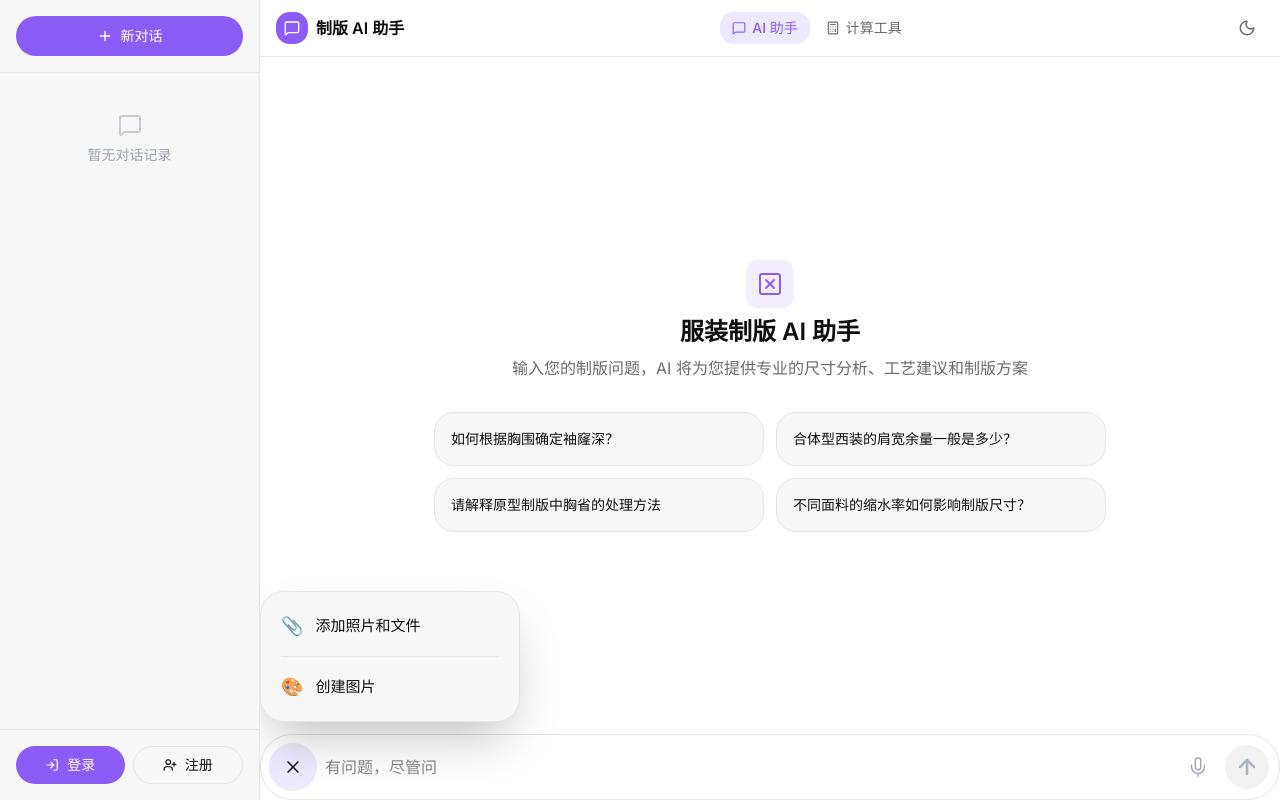
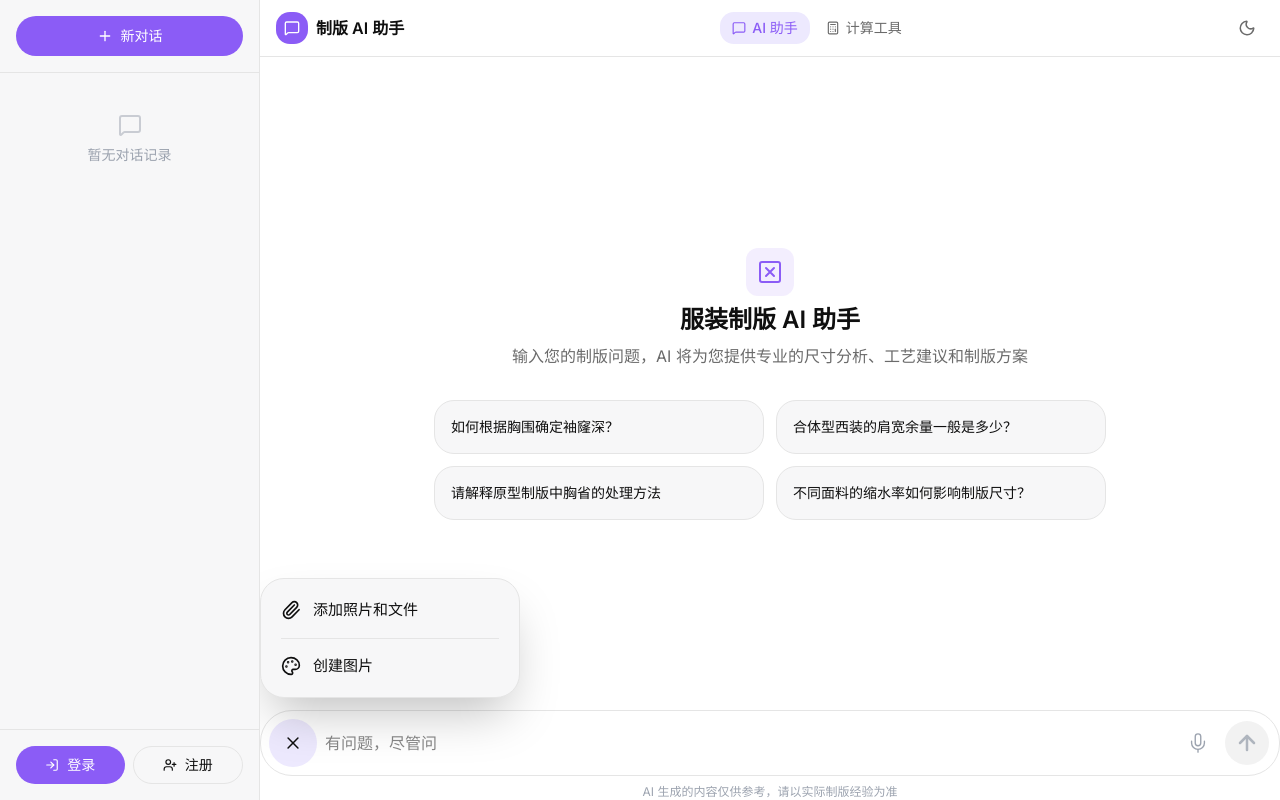
Before and after one commit to penghuizhong/vite-web, a React (Vite) app: page / in a window 1280 px wide. Both pictures are taken after a click on the button 293 px from the left and 767 px from the top of the page. Built offline with nearby package versions, Linux system fonts and the light colour scheme.

Commit message:
fix(ChatInput): add a11y labels, lucide icons, CSS var, menu handlers, disclaimer

```diff
--- a/src/components/chat/ChatInput.tsx
+++ b/src/components/chat/ChatInput.tsx
@@ -1,5 +1,5 @@
 import { useState, useRef, useEffect } from 'react'
-import { ArrowUp, Plus, Mic, Square } from 'lucide-react'
+import { ArrowUp, Plus, Mic, Square, Paperclip, Palette } from 'lucide-react'
 
 interface ChatInputProps {
   onSend: (message: string) => void
@@ -71,16 +71,10 @@ export function ChatInput({
           <div className="flex flex-col">
             <button
               type="button"
-              className="flex items-center gap-3 px-3 py-3 rounded-xl transition-colors text-left group"
-              style={{ background: 'transparent' }}
-              onMouseEnter={(e) => {
-                e.currentTarget.style.background = 'var(--bg-tertiary)'
-              }}
-              onMouseLeave={(e) => {
-                e.currentTarget.style.background = 'transparent'
-              }}
+              className="flex items-center gap-3 px-3 py-3 rounded-xl transition-colors text-left group hover:bg-[var(--bg-tertiary)]"
+              onClick={() => setShowMenu(false)}
             >
-              <span className="text-lg">📎</span>
+              <Paperclip className="h-5 w-5" />
               <span className="text-[15px] font-medium" style={{ color: 'var(--text-primary)' }}>
                 添加照片和文件
               </span>
@@ -90,16 +84,10 @@ export function ChatInput({
 
             <button
               type="button"
-              className="flex items-center gap-3 px-3 py-3 rounded-xl transition-colors text-left group"
-              style={{ background: 'transparent' }}
-              onMouseEnter={(e) => {
-                e.currentTarget.style.background = 'var(--bg-tertiary)'
-              }}
-              onMouseLeave={(e) => {
-                e.currentTarget.style.background = 'transparent'
-              }}
+              className="flex items-center gap-3 px-3 py-3 rounded-xl transition-colors text-left group hover:bg-[var(--bg-tertiary)]"
+              onClick={() => setShowMenu(false)}
             >
-              <span className="text-lg">🎨</span>
+              <Palette className="h-5 w-5" />
               <span className="text-[15px] font-medium" style={{ color: 'var(--text-primary)' }}>
                 创建图片
               </span>
@@ -123,6 +111,8 @@ export function ChatInput({
           type="button"
           ref={plusBtnRef}
           onClick={() => setShowMenu(!showMenu)}
+          aria-label={showMenu ? '关闭菜单' : '添加附件'}
+          aria-expanded={showMenu}
           className="p-3 transition-colors rounded-full"
           style={{
             color: showMenu ? 'var(--text-primary)' : 'var(--text-muted)',
@@ -149,6 +139,7 @@ export function ChatInput({
 
         <button
           type="button"
+          aria-label="语音输入"
           className="p-3 transition-colors rounded-full disabled:opacity-50"
           style={{ color: 'var(--text-muted)' }}
           disabled={isStreaming}
@@ -160,9 +151,10 @@ export function ChatInput({
           <button
             type="button"
             onClick={onStop}
+            aria-label="停止生成"
             className="ml-1 h-11 w-11 min-w-[44px] rounded-full flex items-center justify-center transition-all duration-300 shadow-md"
             style={{
-              background: '#ef4444',
+              background: 'var(--error-text, #ef4444)',
               color: '#ffffff',
             }}
           >
@@ -171,6 +163,7 @@ export function ChatInput({
         ) : (
           <button
             type="submit"
+            aria-label="发送消息"
             disabled={!hasContent || disabled}
             className="ml-1 h-11 w-11 min-w-[44px] rounded-full flex items-center justify-center transition-all duration-300"
             style={{
@@ -184,6 +177,10 @@ export function ChatInput({
           </button>
         )}
       </form>
+
+      <p className="text-xs text-center mt-2" style={{ color: 'var(--text-muted)' }}>
+        AI 生成的内容仅供参考，请以实际制版经验为准
+      </p>
     </div>
   )
 }
```
